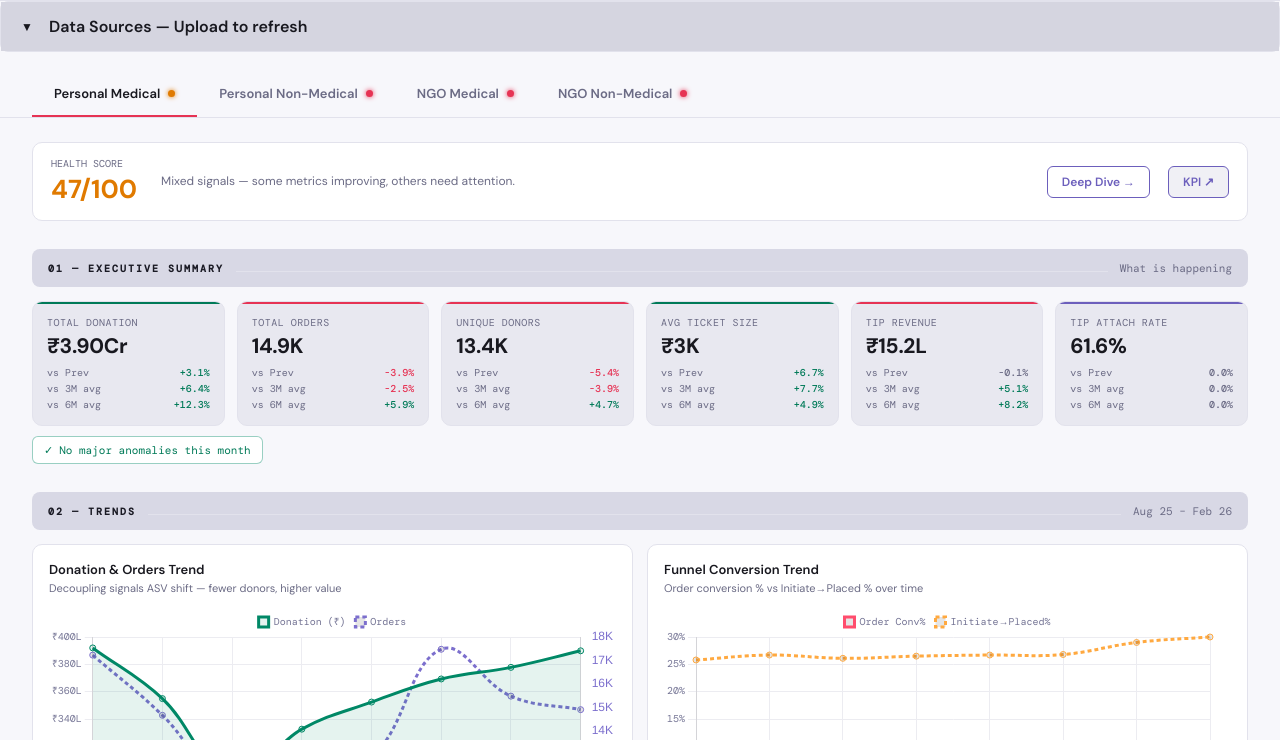
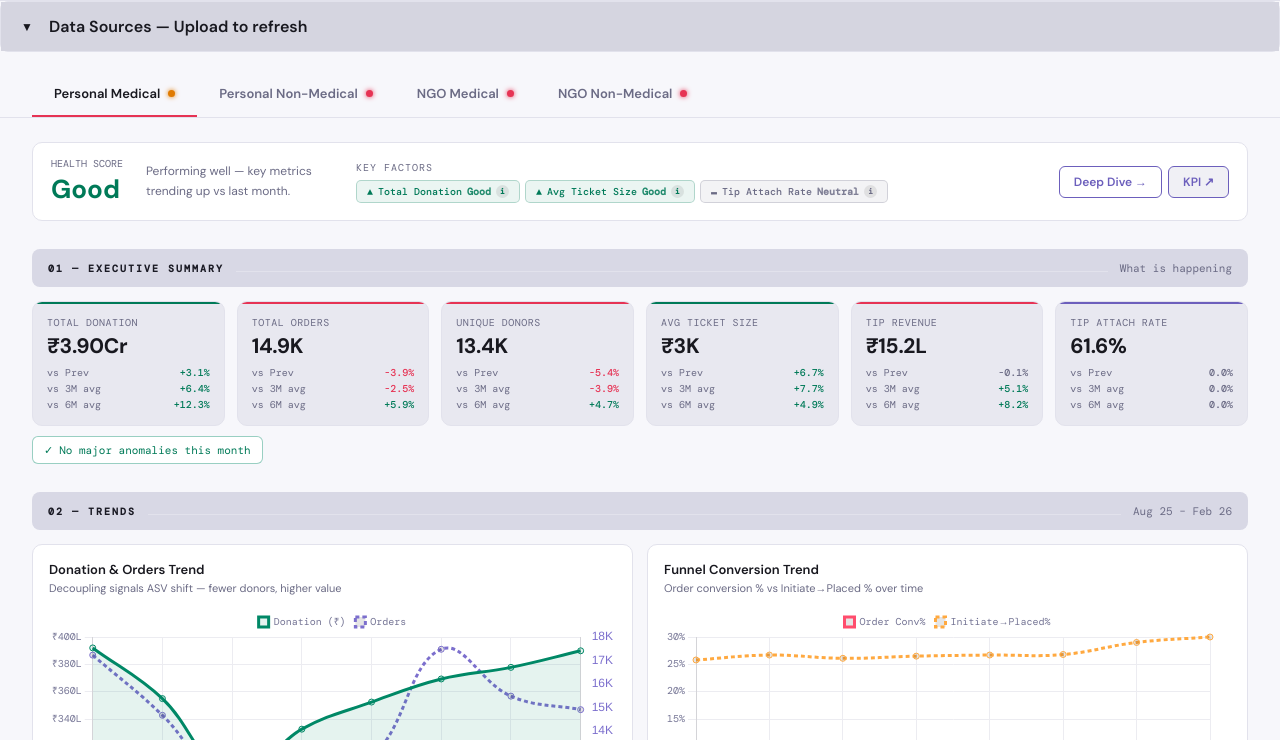
Before and after one commit to chitteshagrawal-dev/Demand-OR, a plain HTML site: page index.html in a window 1280 px wide. Shown: the part 60-800 px from the top of the page. Drawn offline with nearby package versions, Linux system fonts and the light colour scheme.

Commit message:
Update index.html

```diff
--- a/index.html
+++ b/index.html
@@ -129,6 +129,7 @@ body{background:var(--bg);color:var(--text);font-family:var(--sans);min-height:1
 .accordion-toggle.open{transform:rotate(180deg);}
 .accordion-content{max-height:0;overflow:hidden;transition:max-height 0.3s ease-out;}
 .accordion-content.open{max-height:500px;transition:max-height 0.3s ease-in;padding:16px;border-top:1px solid var(--border);}
+.fi-wrap:hover .fi-tip{display:block !important;}
 </style>
 </head>
 <body>
@@ -201,8 +202,34 @@ function ragSignal(cat){
 }
 function healthScore(cat){
   const c=RAW[cat].comp;
-  const scores=[c.donation?.prev||0,c.orders?.prev||0,c.conversion?.prev||0,c.tip?.prev||0];
-  return Math.max(0,Math.min(100,Math.round(50+scores.reduce((a,b)=>a+b,0)/scores.length*200)));
+  const d=c.donation?.prev||0;
+  const a=c.asv?.prev||0;
+  const t=c.tip?.prev||0;
+  // Weighted score: Donation 40%, ASV 30%, Tip Attach 30%
+  // Each metric: +1 if positive, -1 if negative, 0 if neutral (within ±2%)
+  const score = (d>0.02?1:d<-0.02?-1:0)*40 +
+                (a>0.02?1:a<-0.02?-1:0)*30 +
+                (t>0.02?1:t<-0.02?-1:0)*30;
+  return score; // range -100 to +100
+}
+
+function healthFactors(cat){
+  const c=RAW[cat].comp;
+  const checks=[
+    {label:'Total Donation',   val:c.donation?.prev||0, weight:40},
+    {label:'Avg Ticket Size',  val:c.asv?.prev||0,      weight:30},
+    {label:'Tip Attach Rate',  val:c.tip?.prev||0,      weight:30},
+  ];
+  return checks.map(ch=>{
+    const v=parseFloat(ch.val)||0;
+    const status=v>0.02?'good':v<-0.02?'bad':'neutral';
+    const tooltip=status==='good'
+      ? '+'+( v*100).toFixed(1)+'% MoM — contributes '+ch.weight+'% to health. Positive impact.'
+      : status==='bad'
+      ? (v*100).toFixed(1)+'% MoM — contributes '+ch.weight+'% to health. Dragging score down.'
+      : (v*100).toFixed(1)+'% MoM — contributes '+ch.weight+'% to health. Within neutral range (±2%).';
+    return {label:ch.label, val:v, weight:ch.weight, status, pct:(v*100).toFixed(1), tooltip};
+  });
 }
 
 function kpiCard(label,val,comp,dir,catId,metric){
@@ -259,8 +286,8 @@ function buildPanel(id){
   const ci=months.length-1;
   const comp=d.comp;
   const hs=healthScore(cat);
-  const hsc=hs>=55?'green':hs>=40?'amber':'red';
-  const hsd=hs>=55?'Category performing above trend — donation and monetisation healthy.':hs>=40?'Mixed signals — some metrics improving, others need attention.':'Category under pressure — multiple metrics declining vs prior month.';
+  const hsc=hs>0?'green':hs<0?'red':'amber';
+  const hsd=hs>0?'Performing well — key metrics trending up vs last month.':hs<0?'Under pressure — one or more key metrics declining.':'Mixed signals — metrics moving in different directions.';
 
   const anoms=[];
   if((comp.donation?.prev||0)<-0.2) anoms.push({t:'bad',i:'⚠',tx:`Donation down ${dStr(comp.donation.prev)} MoM`});
@@ -276,10 +303,36 @@ function buildPanel(id){
   const el=document.createElement('div');
   el.className='cat-panel';el.id=`panel-${id}`;
   el.innerHTML=`
-    <div class="health-bar">
-      <div><div style="font-size:10px;font-family:var(--mono);color:var(--muted);margin-bottom:2px;">HEALTH SCORE</div><div class="hs ${hsc}">${hs}/100</div></div>
-      <div class="hs-desc">${hsd}</div>
-      <a href="${DEEP_LINKS[id]}" class="deep-link">Deep Dive →</a> <a href="kpi_deep.html?cat=${id}" class="deep-link" style="margin-left:6px;background:var(--surface2);color:var(--accent3);border-color:var(--accent3)">KPI ↗</a>
+    <div class="health-bar" style="flex-wrap:wrap;gap:10px">
+      <div style="display:flex;align-items:center;gap:14px;flex-shrink:0">
+        <div><div style="font-size:10px;font-family:var(--mono);color:var(--muted);margin-bottom:2px;">HEALTH SCORE</div><div class="hs ${hsc}">${hs>0?"Good":hs<0?"Bad":"Neutral"}</div></div>
+        <div class="hs-desc" style="max-width:200px">${hsd}</div>
+      </div>
+      <div style="flex:1;min-width:280px">
+        <div style="font-size:10px;font-family:var(--mono);color:var(--muted);text-transform:uppercase;letter-spacing:1px;margin-bottom:6px">Key Factors</div>
+        <div style="display:flex;flex-wrap:wrap;gap:5px">
+          ${healthFactors(cat).map(f=>{
+            const bg=f.status==='good'?'rgba(0,122,88,0.08)':f.status==='bad'?'rgba(230,51,84,0.08)':'rgba(107,107,133,0.08)';
+            const bc=f.status==='good'?'rgba(0,122,88,0.25)':f.status==='bad'?'rgba(230,51,84,0.25)':'rgba(107,107,133,0.25)';
+            const cl=f.status==='good'?'#007a58':f.status==='bad'?'#e63354':'#6b6b85';
+            const ic=f.status==='good'?'&#9650;':f.status==='bad'?'&#9660;':'&#9644;';
+            const lbl=f.status==='good'?'Good':f.status==='bad'?'Bad':'Neutral';
+            return '<div style="position:relative;display:inline-flex;align-items:center;gap:5px;padding:4px 10px;border-radius:5px;font-size:10px;font-family:var(--mono);font-weight:500;background:'+bg+';border:1px solid '+bc+';color:'+cl+'">'+
+              '<span>'+ic+'</span>'+
+              '<span>'+f.label+'</span>'+
+              '<span style="font-weight:700;opacity:0.85">'+lbl+'</span>'+
+              '<span class="fi-wrap" style="position:relative;display:inline-flex;align-items:center;">'+
+                '<span style="width:13px;height:13px;border-radius:50%;background:rgba(0,0,0,0.08);font-size:8px;display:inline-flex;align-items:center;justify-content:center;cursor:help;font-weight:700">i</span>'+
+                '<span class="fi-tip" style="display:none;position:absolute;bottom:20px;left:50%;transform:translateX(-50%);z-index:999;background:#fff;border:1px solid #e2e2ec;border-radius:6px;padding:8px 10px;font-size:10px;color:#444;font-family:var(--mono);width:220px;line-height:1.6;box-shadow:0 4px 12px rgba(0,0,0,0.1);font-weight:400;white-space:normal;pointer-events:none">'+f.tooltip+'</span>'+
+              '</span>'+
+            '</div>';
+          }).join('')}
+        </div>
+      </div>
+      <div style="display:flex;gap:6px;flex-shrink:0;align-items:center">
+        <a href="${DEEP_LINKS[id]}" class="deep-link">Deep Dive →</a>
+        <a href="kpi_deep.html?cat=${id}" class="deep-link" style="background:var(--surface2);color:var(--accent3);border-color:var(--accent3)">KPI ↗</a>
+      </div>
     </div>
 
     <div class="sh"><span class="st">01 — Executive Summary</span><div class="sl"></div><span class="sd">What is happening</span></div>
```
